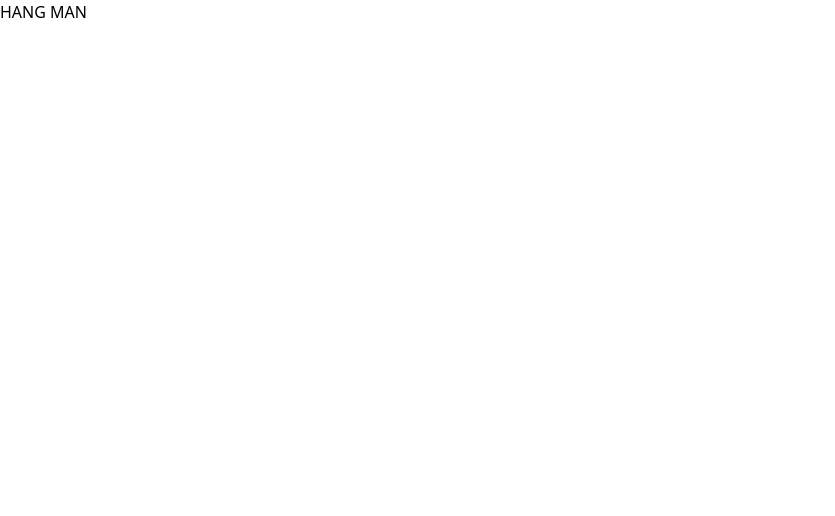
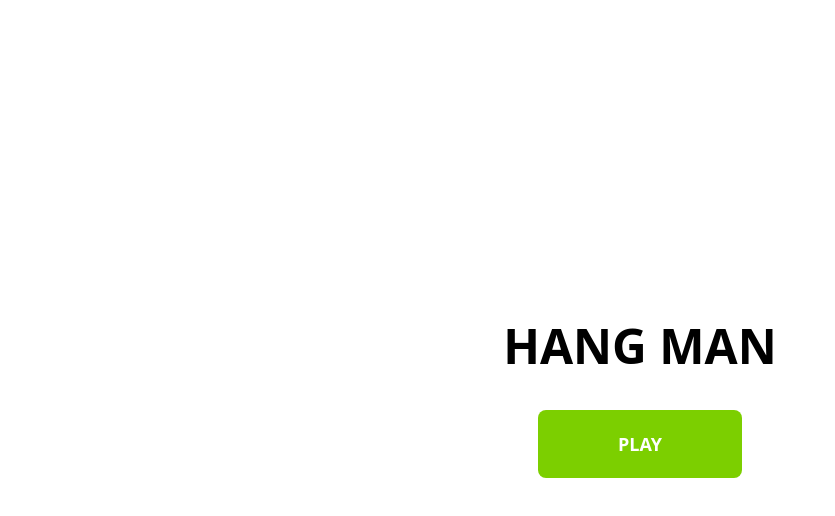
Before and after one commit to ApiwitchThongyoy/mini_project, a React (Vite) app: page / in a window 1280 px wide. Shown: the top 516 px of the page, without its empty margins (0-835 px from the left). Built offline with nearby package versions, Linux system fonts and the light colour scheme.

Commit message:
ตกแต่งหน้าและเปลี่ยนรูปโลโก้

```diff
--- a/index.html
+++ b/index.html
@@ -2,7 +2,7 @@
 <html lang="en">
   <head>
     <meta charset="UTF-8" />
-    <link rel="icon" type="image/svg+xml" href="/vite.svg" />
+    <link rel="icon" type="image/svg+xml" href="/public/hangman_logo.svg" />
     <meta name="viewport" content="width=device-width, initial-scale=1.0" />
     <title>HANG MAN</title>
   </head>
--- a/src/components/Main-page/Mainpage.jsx
+++ b/src/components/Main-page/Mainpage.jsx
@@ -1,12 +1,17 @@
-function Mainpage (){
-    return(
-        <>
-        <h1>HANG MAN</h1>
-    <button onClick={1}>
-
-    </button>
-    </>
-    )
+function Mainpage () {
+  return (
+    <div className="flex items-center justify-center min-h-screen">
+      <div className="text-center">
+        <h1 className="text-5xl mb-10 font-bold">HANG MAN</h1>
+        <button
+          onClick={() => console.log("Play")}
+          className="px-20 py-5 bg-lime-500 text-white text-lg rounded-lg hover:bg-lime-600 transition duration-200 cursor-pointer font-bold"
+        >
+          PLAY
+        </button>
+      </div>
+    </div>
+  )
 }
 
 export default Mainpage;
```
Also changed, not shown: public/hangman_logo.svg (added).
